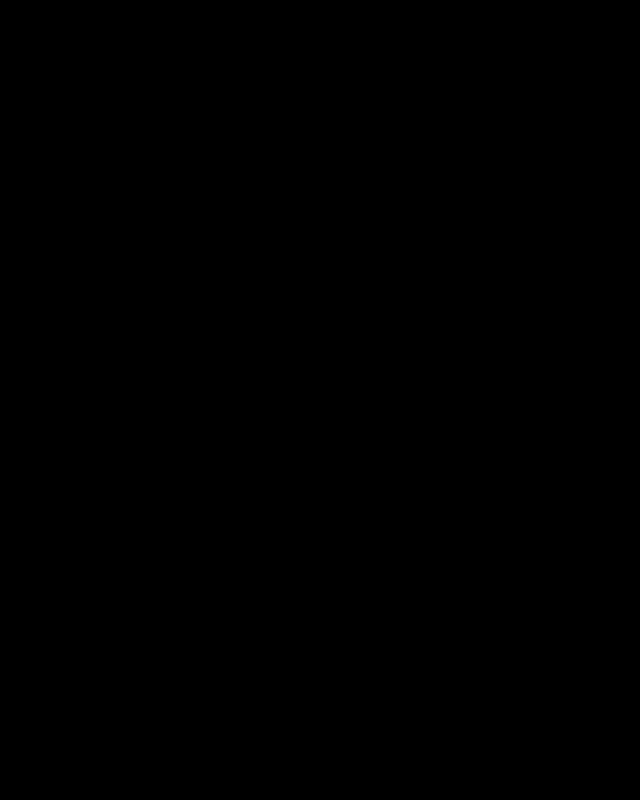
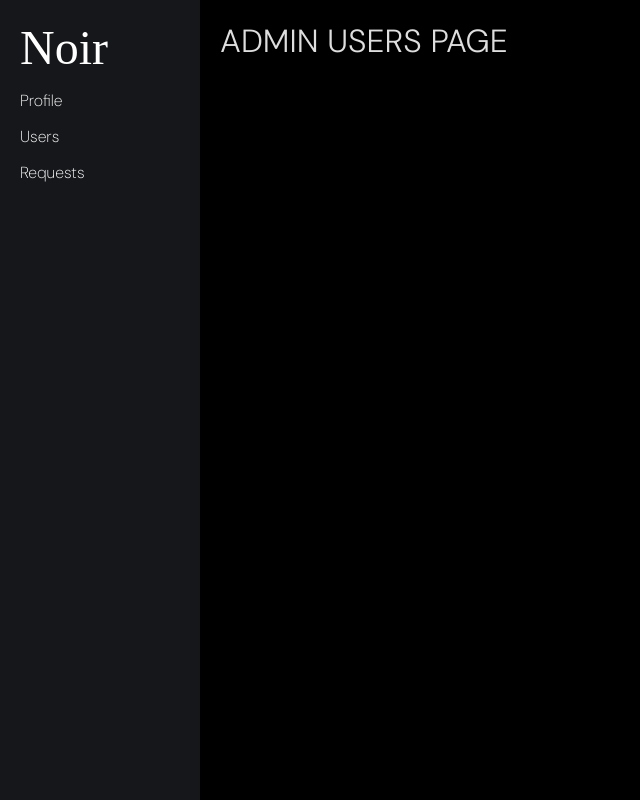
Before and after one commit to dmntrx/noir-frontend, a React (Vite) app in the folder react-vite-project/: page /admin/users in a window 1280 px wide. Before the commit this address had no page. Shown: the whole page, without its empty margins (0-640 px from the left). Built offline with nearby package versions, Linux system fonts and the light colour scheme; sample sign-in values are in the browser's storage; a web font is replaced by a local one.

Commit message:
user's and admin's pages access divided; admin's pages stubs

```diff
--- a/react-vite-project/src/App.jsx
+++ b/react-vite-project/src/App.jsx
@@ -1,5 +1,6 @@
 import { BrowserRouter as Router, Routes, Route, Link } from 'react-router-dom';
-import Layout from './components/Layout';
+import UserLayout from './components/UserLayout';
+import AdminLayout from './components/AdminLayout';
 import Home from './pages/Home';
 import Profile from './pages/Profile';
 import Today from './pages/Today';
@@ -7,11 +8,14 @@
 import Calendar from './pages/Calendar';
 import Statistics from './pages/Statistics';
 import Support from './pages/Support';
+import Users from './pages/Users';
+import Requests from './pages/Requests';
 
 import Login from './pages/Login';
 import Register from './pages/Register';
 
 import ProtectedRoute from './components/ProtectedRoute';
+import AdminRoute from './components/AdminRoute';
 
 export default function App() {
   return (
@@ -23,7 +27,7 @@
 
         {/* защищённые маршруты */}
         <Route element={<ProtectedRoute />}>
-          <Route element={<Layout />}>
+          <Route element={<UserLayout />}>
             <Route path="/" element={<Home />} />
             <Route path="/profile" element={<Profile />} />
             <Route path="/today" element={<Today />} />
@@ -33,6 +37,15 @@
             <Route path="/support" element={<Support />} />
           </Route>
         </Route>
+
+         {/* админские маршруты */}
+        <Route element={<AdminRoute />}>
+          <Route element={<AdminLayout />}>
+            <Route path="/admin/profile" element={<Profile />} />
+            <Route path="/admin/users" element={<Users />} />
+            <Route path="/admin/requests" element={<Requests />} />
+          </Route>
+        </Route>
       </Routes>
     </Router>
   )
--- a/react-vite-project/src/components/Layout.jsx
+++ b/react-vite-project/src/components/AdminLayout.jsx
@@ -1,20 +1,16 @@
 import { Outlet, Link } from 'react-router-dom';
 import './Layout.css'; // стили для сайдбара и общего лейаута (базового шаблона)
 
-export default function Layout() {
+export default function AdminLayout() {
     return (
         <div className='layout'>
             <aside className='sidebar'>
                 <h2 className='noir'>Noir</h2>
                 <nav>
                     <ul>
-                        <li><Link to="/">Home</Link></li>
-                        <li><Link to="/profile">Profile</Link></li>
-                        <li><Link to="/today">Today</Link></li>
-                        <li><Link to="/upcoming">Upcoming</Link></li>
-                        <li><Link to="/calendar">Calendar</Link></li>
-                        <li><Link to="/statistics">Statistics</Link></li>
-                        <li><Link to="/support">Support</Link></li>
+                        <li><Link to="/admin/profile">Profile</Link></li>
+                        <li><Link to="/admin/users">Users</Link></li>
+                        <li><Link to="/admin/requests">Requests</Link></li>
                     </ul>
                 </nav>
             </aside>
--- /dev/null
+++ b/react-vite-project/src/components/AdminRoute.jsx
@@ -0,0 +1,15 @@
+import { Navigate, Outlet } from "react-router-dom";
+
+export default function AdminRoute() {
+    const token = localStorage.getItem('access_token')
+    const user = JSON.parse(localStorage.getItem('user'))
+
+    if (!token || !user || user.role !== 'admin') {
+        return <Navigate to='/' replace />
+        // если не админ, то перекидываем на / без сохранения в истории браузера
+        // (<- не вернет к защищенной странице)
+    }
+
+    return <Outlet />
+    // outlet подставляет соответствующие страницы в Routes
+}
--- /dev/null
+++ b/react-vite-project/src/components/UserLayout.jsx
@@ -0,0 +1,27 @@
+import { Outlet, Link } from 'react-router-dom';
+import './Layout.css'; // стили для сайдбара и общего лейаута (базового шаблона)
+
+export default function UserLayout() {
+    return (
+        <div className='layout'>
+            <aside className='sidebar'>
+                <h2 className='noir'>Noir</h2>
+                <nav>
+                    <ul>
+                        <li><Link to="/">Home</Link></li>
+                        <li><Link to="/profile">Profile</Link></li>
+                        <li><Link to="/today">Today</Link></li>
+                        <li><Link to="/upcoming">Upcoming</Link></li>
+                        <li><Link to="/calendar">Calendar</Link></li>
+                        <li><Link to="/statistics">Statistics</Link></li>
+                        <li><Link to="/support">Support</Link></li>
+                    </ul>
+                </nav>
+            </aside>
+
+            <main className='content'>
+                <Outlet />
+            </main>
+        </div>
+    )
+}
--- /dev/null
+++ b/react-vite-project/src/pages/Requests.jsx
@@ -0,0 +1,5 @@
+export default function Requests() {
+    return (
+        <h1>ADMIN REQUESTS PAGE</h1>
+    )
+}
--- /dev/null
+++ b/react-vite-project/src/pages/Users.jsx
@@ -0,0 +1,5 @@
+export default function Users() {
+    return (
+        <h1>ADMIN USERS PAGE</h1>
+    )
+}
```
